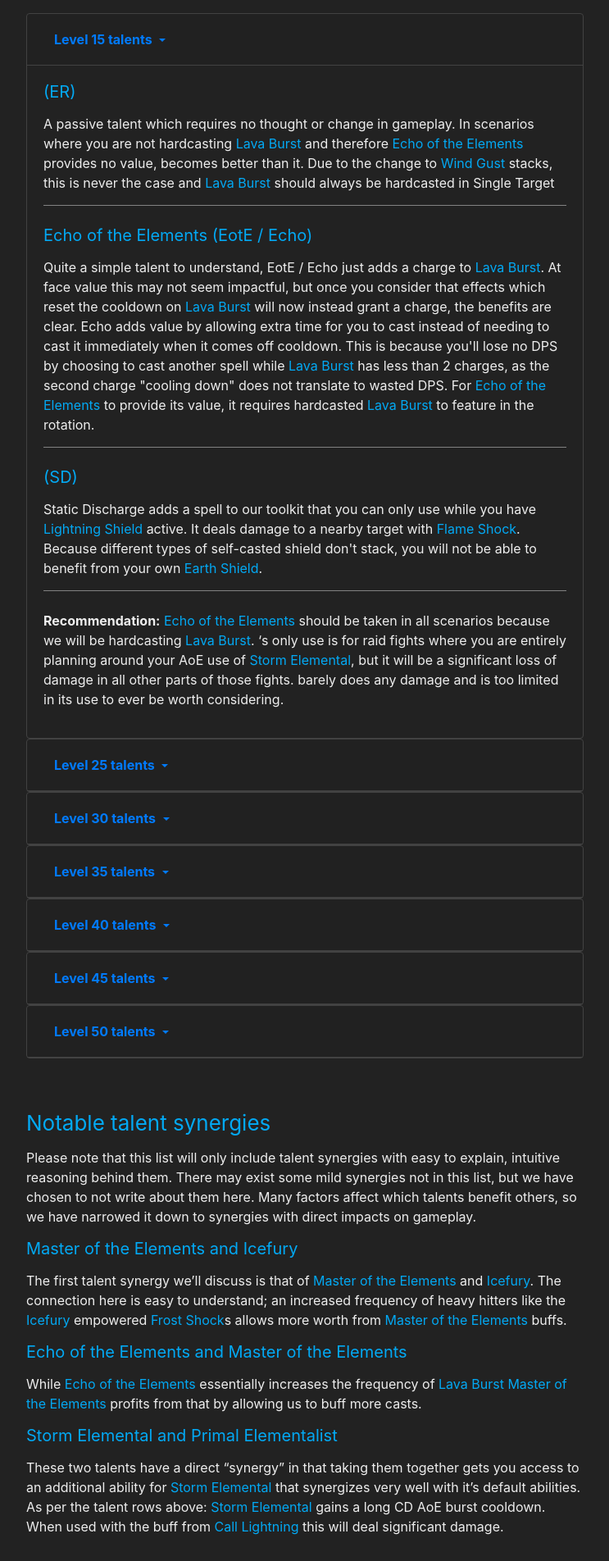
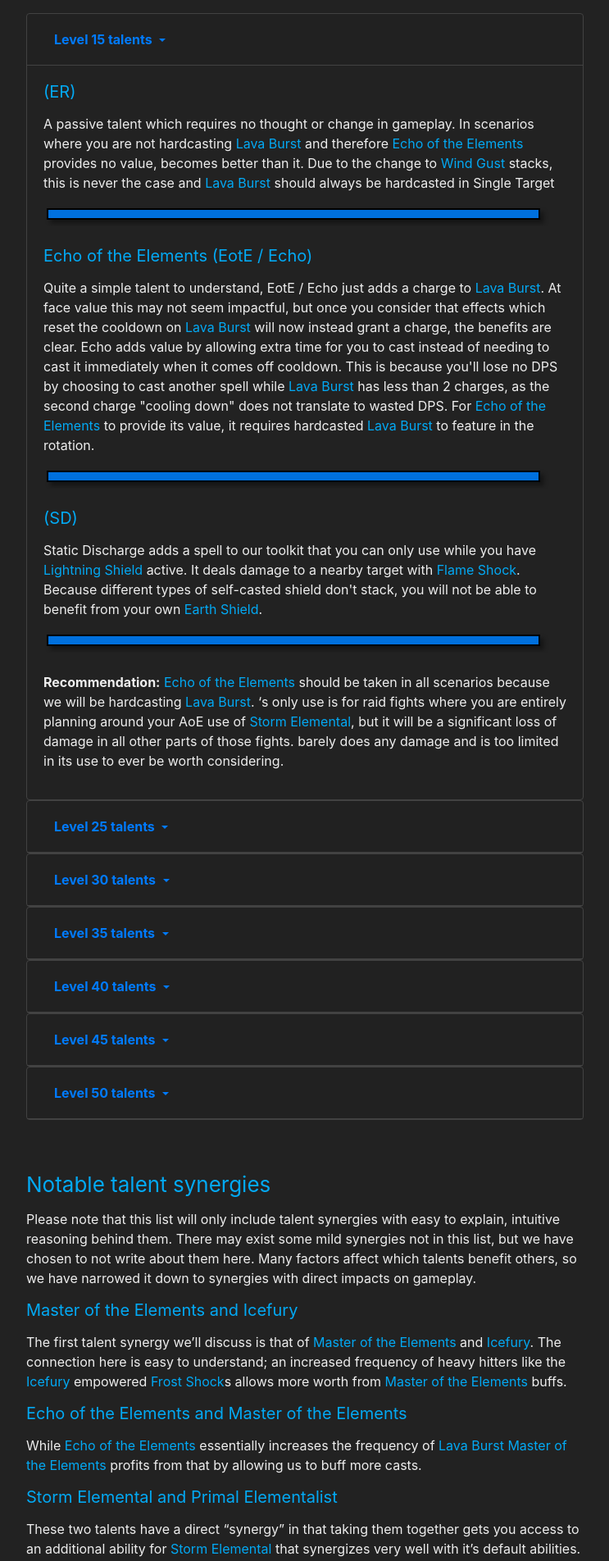
Before and after one commit to stormearthandlava/stormearthandlava.github.io, a Jekyll site: the page built from guide/general/talents.md, in a window 1280 px wide. Shown: the part 1490-3394 px from the top of the page at 82% size, without its empty margins (268-1011 px from the left). Built offline with Jekyll 4.4.1, drawn with Linux system fonts in a browser that asks for light colours; a script that is not in the unit is left out.

Commit message:
make hr elements blue line images

```diff
--- a/assets/main.scss
+++ b/assets/main.scss
@@ -169,7 +169,12 @@ ul {
 
 // adjust hr to match the page dark theme
 hr {
-  border-top: 1px solid $grey-color;
+  // border-top: 1px solid $grey-color;
+  display: block;
+  border: 0px;
+  height: 26px;
+  background-image: url('/assets/img/blog/bluelinebreak.png');
+  background-repeat: no-repeat;
 }
 
 // APL list spacing
```
